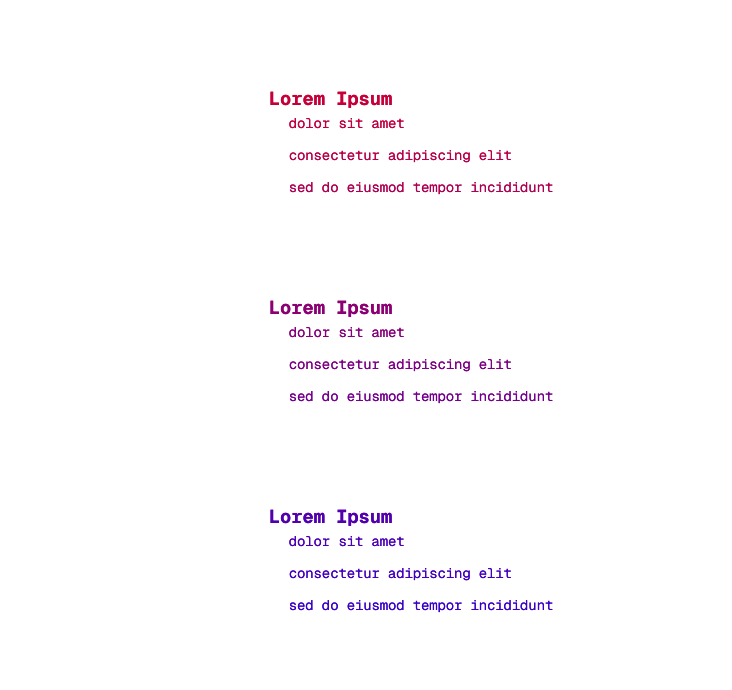
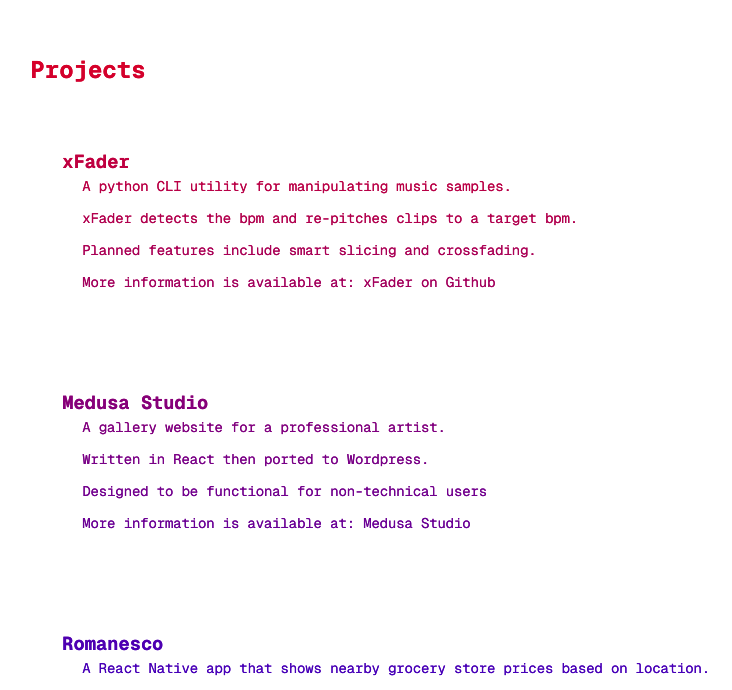
Before and after one commit to henrymclay/henrymclay.github.io, a Next.js app in the folder clayh-personal-site/: page /projects in a window 1280 px wide. Shown: the part 110-800 px from the top of the page, without its empty margins (229-961 px from the left). Built offline with nearby package versions, Linux system fonts and the light colour scheme.

Commit message:
more cards, project info

```diff
--- a/clayh-personal-site/components/projectCard.tsx
+++ b/clayh-personal-site/components/projectCard.tsx
@@ -6,10 +6,12 @@
     title: string,
     line1: string,
     line2: string,
-    line3: string
+    line3: string,
+    link: string,
+    linkTitle: string
 };
 
-function ProjectCard({ title = "", line1 = "", line2 = "", line3 = "" }: Props) {
+function ProjectCard({ title = "", line1 = "", line2 = "", line3 = "", link ="", linkTitle="" }: Props) {
     return (
       <>
         <section className={styles.category}>
@@ -18,6 +20,15 @@
                 <li>{line1}</li>
                 <li>{line2}</li>
                 <li>{line3}</li>
+                <li>
+                    More information is available at: <a
+                         href={link}
+                         target="_blank"
+                         rel="noopener noreferrer"
+                    >
+                        {linkTitle}
+                    </a>
+                </li>
             </ul>
         </section>
       </>
--- a/clayh-personal-site/pages/projects/index.tsx
+++ b/clayh-personal-site/pages/projects/index.tsx
@@ -30,23 +30,30 @@
         <div className={`${styles.page} ${geistSans.variable} ${geistMono.variable}`}>
           <Navbar title={""} />
           <main className={styles.main}>
+            <h2>Projects</h2>
               <ProjectCard
-                title = "Lorem Ipsum"
-                line1 = "dolor sit amet"
-                line2 = "consectetur adipiscing elit "
-                line3 = "sed do eiusmod tempor incididunt"
+                title = "xFader"
+                line1 = "A python CLI utility for manipulating music samples."
+                line2 = "xFader detects the bpm and re-pitches clips to a target bpm."
+                line3 = "Planned features include smart slicing and crossfading."
+                link = "https://www.github.com/henrymclay/xfader"
+                linkTitle="xFader on Github"
               />
               <ProjectCard
-                title = "Lorem Ipsum"
-                line1 = "dolor sit amet"
-                line2 = "consectetur adipiscing elit "
-                line3 = "sed do eiusmod tempor incididunt"
+                title = "Medusa Studio"
+                line1 = "A gallery website for a professional artist."
+                line2 = "Written in React then ported to Wordpress."
+                line3 = "Designed to be functional for non-technical users"
+                link = "https://www.medusastudio.com"
+                linkTitle="Medusa Studio"
               />
               <ProjectCard
-                title = "Lorem Ipsum"
-                line1 = "dolor sit amet"
-                line2 = "consectetur adipiscing elit "
-                line3 = "sed do eiusmod tempor incididunt"
+                title = "Romanesco"
+                line1 = "A React Native app that shows nearby grocery store prices based on location."
+                line2 = "Users can upload product information through the app to a database."
+                line3 = "Capstone project for Oregon State University. A demo video available upon request."
+                link = "https://github.com/RDMoore95/CrowdSourceShopping"
+                linkTitle="Romanesco on Github"
               />
           </main>
           <Footer title={""} />
--- a/clayh-personal-site/styles/globals.css
+++ b/clayh-personal-site/styles/globals.css
@@ -25,6 +25,7 @@
   font-family: Arial, Helvetica, sans-serif;
   -webkit-font-smoothing: antialiased;
   -moz-osx-font-smoothing: grayscale;
+
 }
 
 /* this is the magic for the gradient */
@@ -45,8 +46,9 @@
   padding-bottom: 16px;
   outline-style: solid;
   outline-color: rgba(255, 255, 255, 0.1);
-  outline-width: 3px;
+  outline-width: 1px;
 }
+
 
 * {
   box-sizing: border-box;
```
